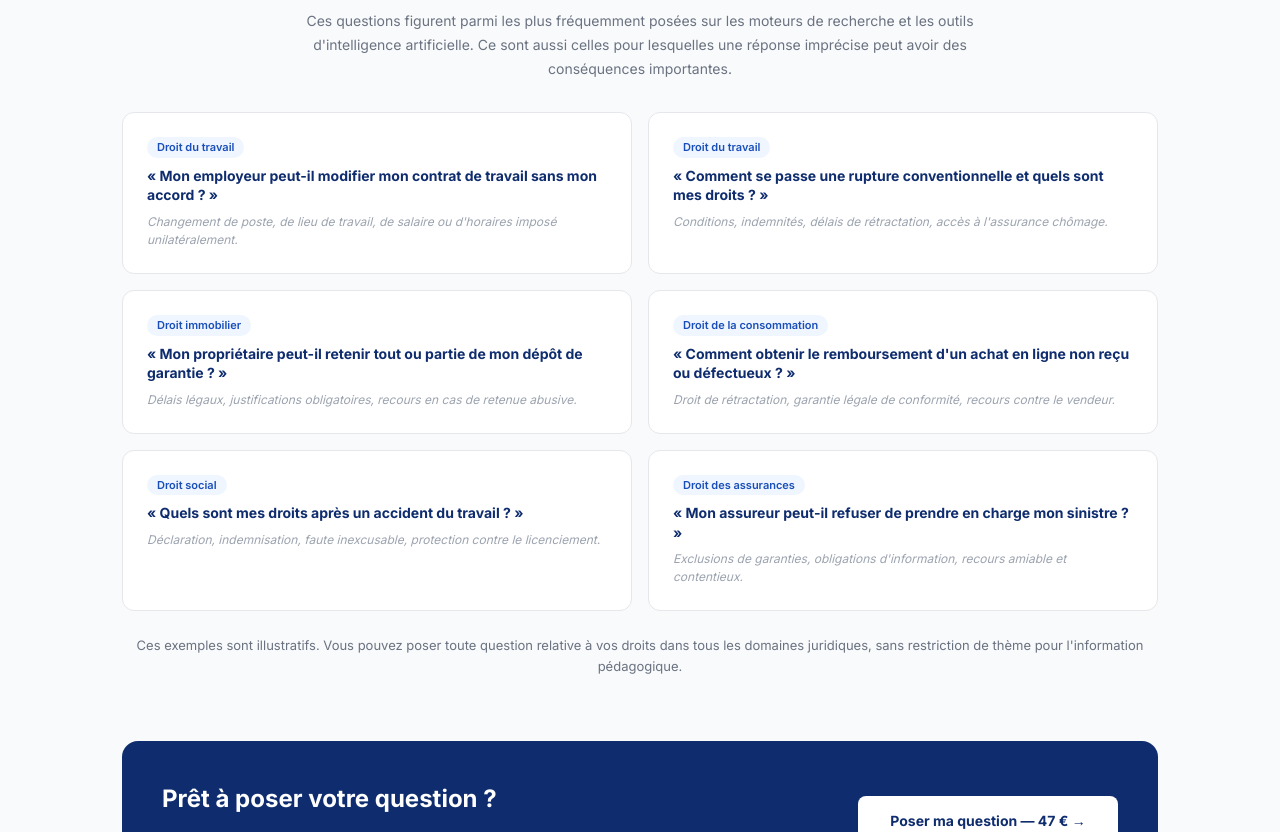
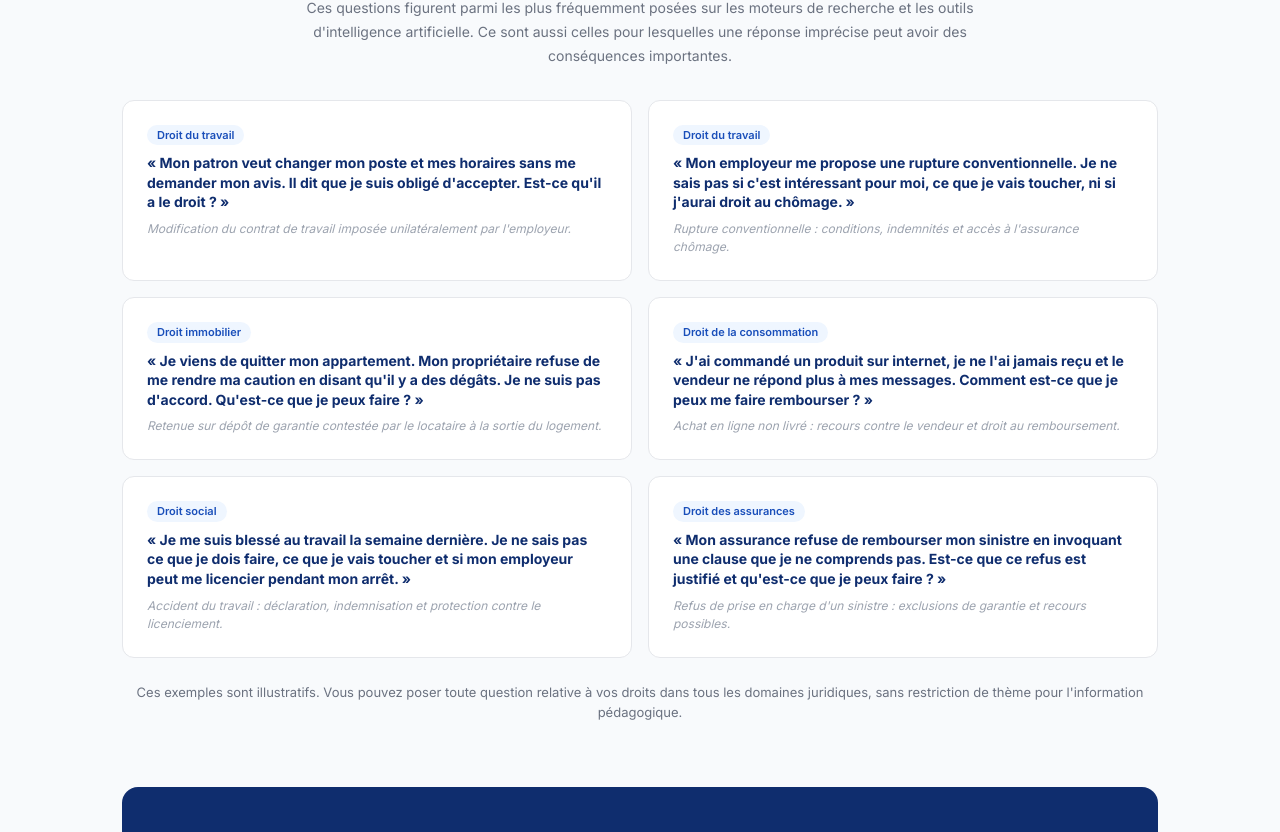
Before and after one commit to SYPA-ASSO/docutheque-next, a Next.js app: page /information-sur-vos-droits in a window 1280 px wide. Shown: the part 1732-2564 px from the top of the page. Built offline with nearby package versions, Linux system fonts and the light colour scheme.

Commit message:
Information droits : exemples en langage courant

```diff
--- a/app/information-sur-vos-droits/page.tsx
+++ b/app/information-sur-vos-droits/page.tsx
@@ -86,38 +86,38 @@ const schema = {
 const exemples = [
   {
     domaine: "Droit du travail",
-    question: "Mon employeur peut-il modifier mon contrat de travail sans mon accord ?",
-    contexte: "Changement de poste, de lieu de travail, de salaire ou d'horaires imposé unilatéralement.",
+    question: "Mon patron veut changer mon poste et mes horaires sans me demander mon avis. Il dit que je suis obligé d'accepter. Est-ce qu'il a le droit ?",
+    contexte: "Modification du contrat de travail imposée unilatéralement par l'employeur.",
     color: "#0f2d6e",
   },
   {
     domaine: "Droit du travail",
-    question: "Comment se passe une rupture conventionnelle et quels sont mes droits ?",
-    contexte: "Conditions, indemnités, délais de rétractation, accès à l'assurance chômage.",
+    question: "Mon employeur me propose une rupture conventionnelle. Je ne sais pas si c'est intéressant pour moi, ce que je vais toucher, ni si j'aurai droit au chômage.",
+    contexte: "Rupture conventionnelle : conditions, indemnités et accès à l'assurance chômage.",
     color: "#1a4fba",
   },
   {
     domaine: "Droit immobilier",
-    question: "Mon propriétaire peut-il retenir tout ou partie de mon dépôt de garantie ?",
-    contexte: "Délais légaux, justifications obligatoires, recours en cas de retenue abusive.",
+    question: "Je viens de quitter mon appartement. Mon propriétaire refuse de me rendre ma caution en disant qu'il y a des dégâts. Je ne suis pas d'accord. Qu'est-ce que je peux faire ?",
+    contexte: "Retenue sur dépôt de garantie contestée par le locataire à la sortie du logement.",
     color: "#0f2d6e",
   },
   {
     domaine: "Droit de la consommation",
-    question: "Comment obtenir le remboursement d'un achat en ligne non reçu ou défectueux ?",
-    contexte: "Droit de rétractation, garantie légale de conformité, recours contre le vendeur.",
+    question: "J'ai commandé un produit sur internet, je ne l'ai jamais reçu et le vendeur ne répond plus à mes messages. Comment est-ce que je peux me faire rembourser ?",
+    contexte: "Achat en ligne non livré : recours contre le vendeur et droit au remboursement.",
     color: "#1a4fba",
   },
   {
     domaine: "Droit social",
-    question: "Quels sont mes droits après un accident du travail ?",
-    contexte: "Déclaration, indemnisation, faute inexcusable, protection contre le licenciement.",
+    question: "Je me suis blessé au travail la semaine dernière. Je ne sais pas ce que je dois faire, ce que je vais toucher et si mon employeur peut me licencier pendant mon arrêt.",
+    contexte: "Accident du travail : déclaration, indemnisation et protection contre le licenciement.",
     color: "#0f2d6e",
   },
   {
     domaine: "Droit des assurances",
-    question: "Mon assureur peut-il refuser de prendre en charge mon sinistre ?",
-    contexte: "Exclusions de garanties, obligations d'information, recours amiable et contentieux.",
+    question: "Mon assurance refuse de rembourser mon sinistre en invoquant une clause que je ne comprends pas. Est-ce que ce refus est justifié et qu'est-ce que je peux faire ?",
+    contexte: "Refus de prise en charge d'un sinistre : exclusions de garantie et recours possibles.",
     color: "#1a4fba",
   },
 ]
@@ -145,7 +145,7 @@ const etapes = [
 
 const garanties = [
   "Réponse rédigée par un juriste — 100% humain, aucune IA",
-  "Délai de 24 à 48h ouvrées (obligation de moyen)",
+  "Délai de 24 à 48h ouvrées",
   "Réponse en langage clair, sans jargon",
   "Références juridiques précises (articles de loi, jurisprudences)",
   "Confidentialité totale de vos échanges",
```
